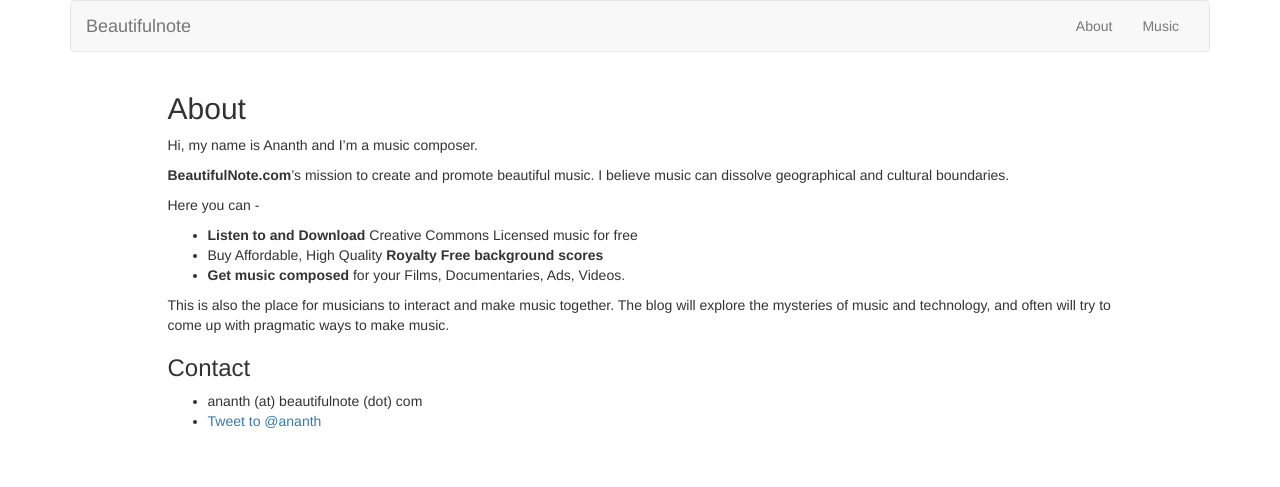
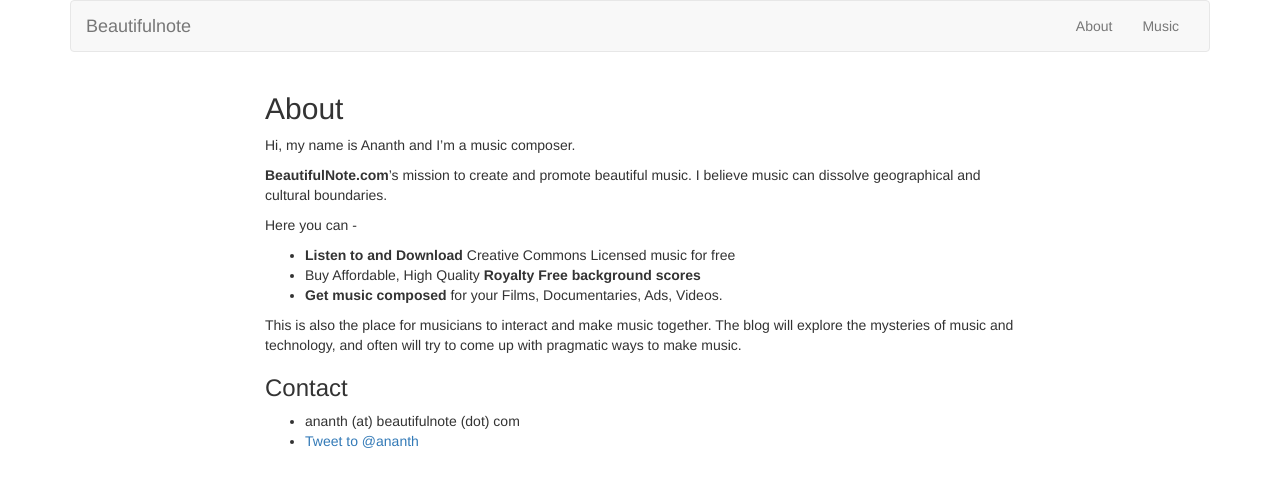
Before and after one commit to ananthp/beautifulnote, a Jekyll site: the page built from about.md, in a window 1280 px wide. Shown: the top 487 px of the page. Built offline with Jekyll 4.4.1, drawn with Linux system fonts in a browser that asks for light colours; nearby versions of some CDN libraries; some web fonts are replaced; comment, search, counter and statistics services are not loaded.

Commit message:
reduced main column width

```diff
--- a/_layouts/bootstrap-frontpage.html
+++ b/_layouts/bootstrap-frontpage.html
@@ -36,7 +36,7 @@
 
   <!-- main content -->
   <div class="row">
-    <div class="col-xs-12 col-md-10 col-md-offset-1">
+    <div class="col-xs-10 col-xs-offset-1 col-md-8 col-md-offset-2">
       {{ content }}
     </div>
   </div>
```
